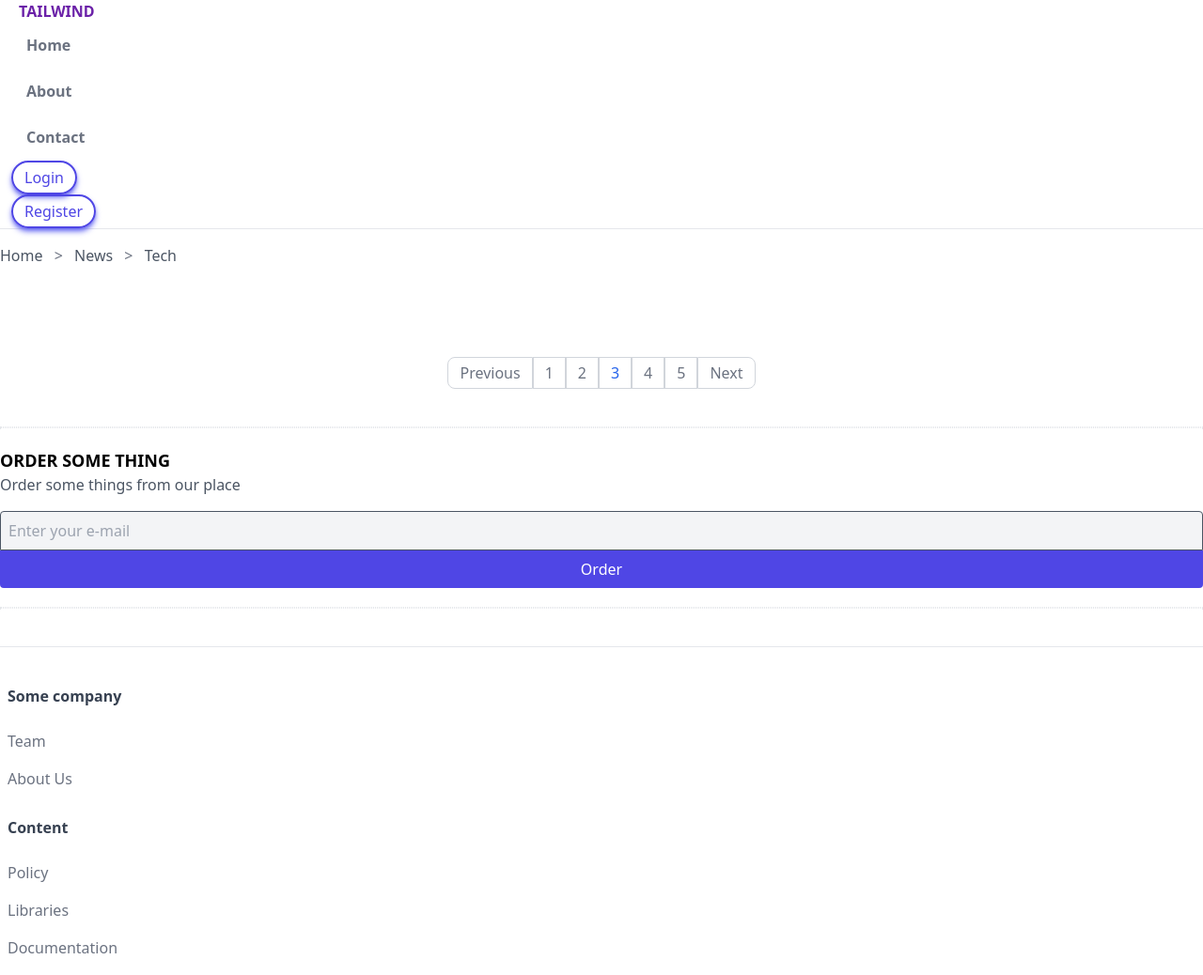
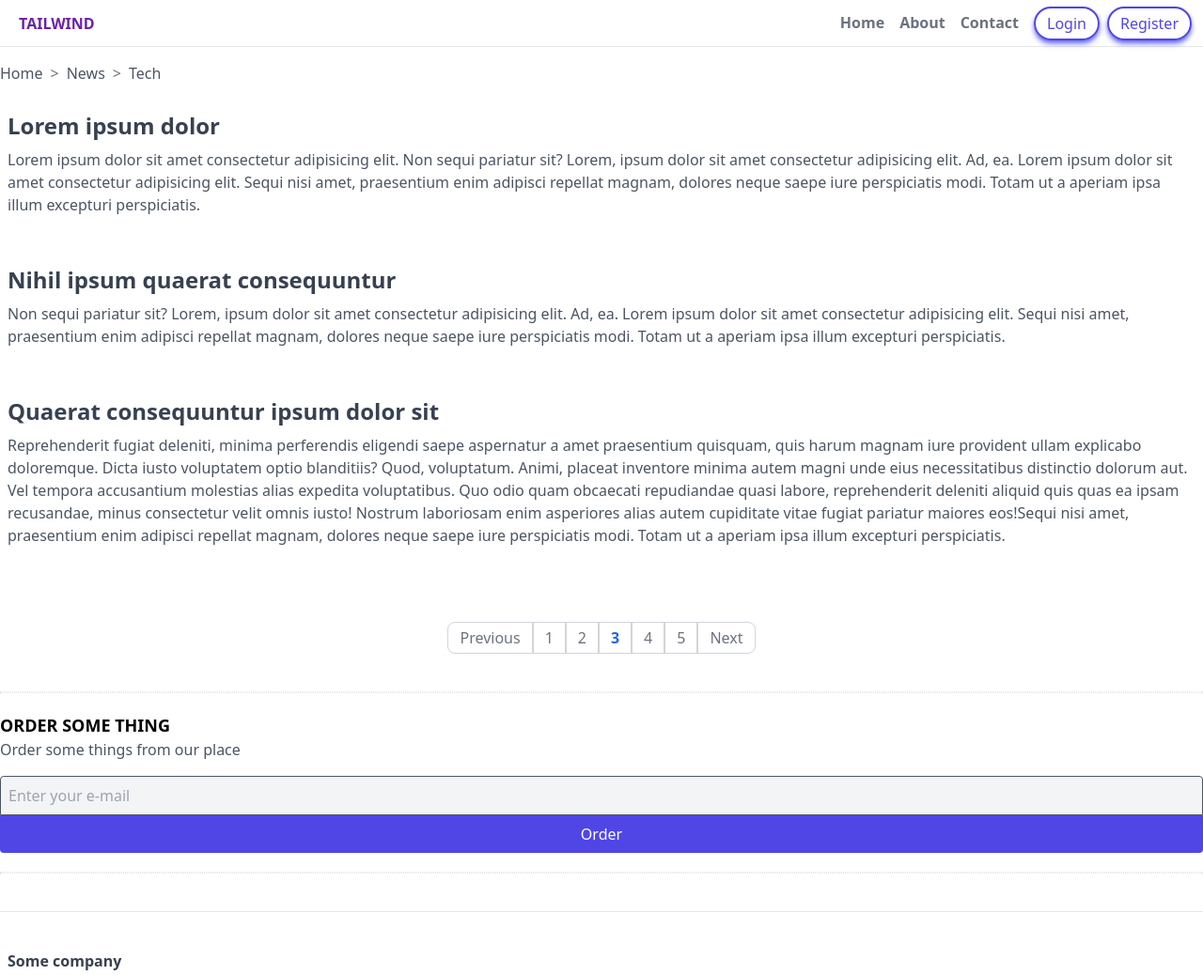
Before and after one commit to SergikEnergy/tailwindcss3-repeat, a website built with Vite: page try-tailwindcss3/index.html in a window 1280 px wide. Shown: the top 1038 px of the page at 94% size. Built offline with nearby package versions, Linux system fonts and the light colour scheme.

Commit message:
feat: work with flex

```diff
--- a/try-tailwindcss3/index.html
+++ b/try-tailwindcss3/index.html
@@ -8,10 +8,10 @@
   </head>
   <body>
     <!-- header -->
-    <header class="px-3 border-b">
-      <nav>
-        <a href="" class="uppercase font-bold text-purple-800 ml-2">tailwind</a>
-        <ul class="text-gray-500 ml-2 font-semibold">
+    <header class="px-3 border-b flex items-center justify-between">
+      <a href="" class="uppercase font-bold text-purple-800 ml-2">tailwind</a>
+      <nav class="flex items-center">
+        <ul class="text-gray-500 ml-2 font-semibold inline-flex items-center">
           <li>
             <a
               href="#"
@@ -34,15 +34,15 @@
             >
           </li>
         </ul>
-        <ul class="">
-          <li>
+        <ul class="inline-flex items-center">
+          <li class="ml-2">
             <button
               class="p-1 px-3 border-2 rounded-full border-indigo-600 text-indigo-600 hover:text-white hover:bg-indigo-800 shadow-md shadow-indigo-500 focus:outline-none focus:ring focus:ring-violet-400"
             >
               Login
             </button>
           </li>
-          <li>
+          <li class="ml-2">
             <button
               class="p-1 px-3 border-2 rounded-full border-indigo-600 text-indigo-600 hover:text-white hover:bg-indigo-800 shadow-md shadow-indigo-500 focus:outline-none focus:ring focus:ring-violet-400"
             >
@@ -54,8 +54,8 @@
     </header>
     <main>
       <!-- breadcrumbs -->
-      <div>
-        <div class="py-4 overflow-y-auto whitespace-nowrap">
+      <div class="flex items-center">
+        <div class="py-4 overflow-y-auto whitespace-nowrap flex items-center">
           <a href="#" class="text-gray-600">Home</a>
           <span class="mx-2 text-gray-500">&gt;</span>
           <a href="#" class="text-gray-600">News</a>
@@ -63,6 +63,51 @@
           <a href="#" class="text-gray-600">Tech</a>
         </div>
       </div>
+      <!-- section news-->
+      <section class="px-2">
+        <a href="#" class="block mb-10">
+          <div class="flex">
+            <div class="">
+              <h3 class="mt-3 mb-2 text-gray-700 font-bold text-2xl">Lorem ipsum dolor</h3>
+              <p class="text-gray-600">
+                Lorem ipsum dolor sit amet consectetur adipisicing elit. Non sequi pariatur sit? Lorem, ipsum dolor sit
+                amet consectetur adipisicing elit. Ad, ea. Lorem ipsum dolor sit amet consectetur adipisicing elit.
+                Sequi nisi amet, praesentium enim adipisci repellat magnam, dolores neque saepe iure perspiciatis modi.
+                Totam ut a aperiam ipsa illum excepturi perspiciatis.
+              </p>
+            </div>
+          </div>
+        </a>
+        <a href="#" class="block mb-10">
+          <div class="flex">
+            <div class="">
+              <h3 class="mt-3 mb-2 text-gray-700 font-bold text-2xl">Nihil ipsum quaerat consequuntur</h3>
+              <p class="text-gray-600">
+                Non sequi pariatur sit? Lorem, ipsum dolor sit amet consectetur adipisicing elit. Ad, ea. Lorem ipsum
+                dolor sit amet consectetur adipisicing elit. Sequi nisi amet, praesentium enim adipisci repellat magnam,
+                dolores neque saepe iure perspiciatis modi. Totam ut a aperiam ipsa illum excepturi perspiciatis.
+              </p>
+            </div>
+          </div>
+        </a>
+        <a href="#" class="block mb-10">
+          <div class="flex">
+            <div class="">
+              <h3 class="mt-3 mb-2 text-gray-700 font-bold text-2xl">Quaerat consequuntur ipsum dolor sit</h3>
+              <p class="text-gray-600">
+                Reprehenderit fugiat deleniti, minima perferendis eligendi saepe aspernatur a amet praesentium quisquam,
+                quis harum magnam iure provident ullam explicabo doloremque. Dicta iusto voluptatem optio blanditiis?
+                Quod, voluptatum. Animi, placeat inventore minima autem magni unde eius necessitatibus distinctio
+                dolorum aut. Vel tempora accusantium molestias alias expedita voluptatibus. Quo odio quam obcaecati
+                repudiandae quasi labore, reprehenderit deleniti aliquid quis quas ea ipsam recusandae, minus
+                consectetur velit omnis iusto! Nostrum laboriosam enim asperiores alias autem cupiditate vitae fugiat
+                pariatur maiores eos!Sequi nisi amet, praesentium enim adipisci repellat magnam, dolores neque saepe
+                iure perspiciatis modi. Totam ut a aperiam ipsa illum excepturi perspiciatis.
+              </p>
+            </div>
+          </div>
+        </a>
+      </section>
       <!-- pagination -->
       <div class="mt-20 mb-10">
         <ul class="flex justify-center">
@@ -88,7 +133,11 @@
             >
           </li>
           <li>
-            <a class="inline-block py-1 px-3 border border-gray-300 text-blue-600 hover:bg-blue-100" href="#">3</a>
+            <a
+              class="inline-block py-1 px-3 border border-gray-300 text-blue-600 font-semibold hover:bg-blue-100"
+              href="#"
+              >3</a
+            >
           </li>
           <li>
             <a
```
